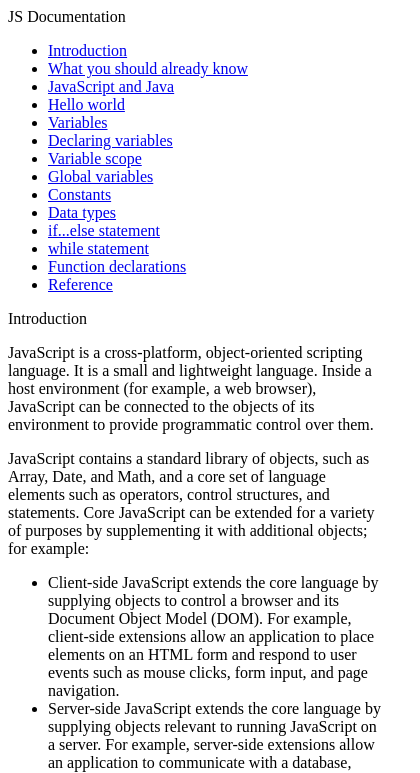
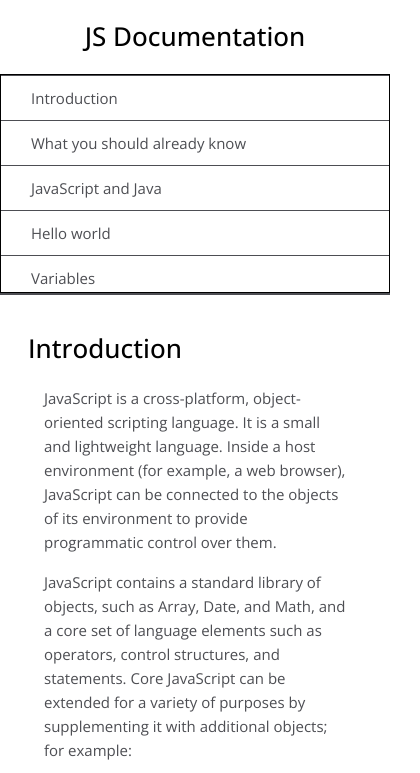
Before and after one commit to wbilashee/technical-documentation, a plain HTML site: page index.html in a window 390 px wide. Shown: the top 773 px of the page, 420 px wide, since content can reach past the window. Drawn offline with nearby package versions, Linux system fonts and the light colour scheme.

Commit message:
project done

```diff
--- a/index.html
+++ b/index.html
@@ -9,7 +9,6 @@
     <title>Technical Documentation</title>
   </head>
   <body>
-    <main id="main-doc">
     <nav id="navbar">
       <header>JS Documentation</header>
       <ul>
@@ -46,13 +45,14 @@
           <a href="#while_statement" class="nav-link">while statement</a>
         </li>
         <li>
-            <a href="#Funciton_declarations" class="nav-link"
+          <a href="#Function_declarations" class="nav-link"
             >Function declarations</a
           >
         </li>
         <li><a href="#Reference" class="nav-link">Reference</a></li>
       </ul>
     </nav>
+    <main id="main-doc">
       <section class="main-section" id="Introduction">
         <header>Introduction</header>
         <article>
@@ -411,7 +411,7 @@
           </p>
         </article>
       </section>
-      <section class="main-section" id="Funciton_declarations">
+      <section class="main-section" id="Function_declarations">
         <header>Function declarations</header>
         <article>
           <p>
--- a/styles.css
+++ b/styles.css
@@ -0,0 +1,128 @@
+@import url("https://fonts.googleapis.com/css2?family=Open+Sans:wght@300;400;500&display=swap");
+
+html {
+  box-sizing: border-box;
+  scroll-behavior: smooth;
+}
+
+*,
+*::before,
+*::after {
+  margin: 0;
+  padding: 0;
+  box-sizing: inherit;
+}
+
+body {
+  color: #4d4e53;
+  font-size: 15px;
+  min-width: 190px;
+  line-height: 1.6;
+  font-family: "Open Sans", Arial, sans-serif;
+}
+
+header {
+  color: #000;
+  font-size: 26px;
+  font-weight: 500;
+}
+
+#navbar {
+  position: fixed;
+  top: 0;
+  left: 0;
+  width: 300px;
+  height: 100%;
+  min-width: 290px;
+  border-right: solid;
+  border-color: rgba(0, 22, 22, 0.4);
+}
+
+#navbar > header {
+  margin: 1rem auto;
+  text-align: center;
+}
+
+#navbar > ul {
+  height: 88%;
+  border: none;
+  overflow-y: auto;
+  overflow-x: hidden;
+}
+
+#navbar > ul > li {
+  width: 100%;
+  list-style: none;
+  position: relative;
+  border-top: 1px solid #4d4e53;
+}
+
+#navbar > ul > li > a {
+  display: block;
+  color: #4d4e53;
+  padding: 10px 30px;
+  text-decoration: none;
+}
+
+#main-doc {
+  position: absolute;
+  top: 0;
+  left: 310px;
+  padding: 20px;
+  margin-bottom: 110px;
+}
+
+.main-section {
+  margin: 0.5rem 0.5rem 1rem;
+}
+
+.main-section article {
+  padding: 0 1rem;
+}
+
+.main-section ul {
+  padding-left: 3rem;
+}
+
+.main-section p,
+.main-section ul li {
+  margin-top: 1rem;
+}
+
+.main-section code {
+  padding: 15px;
+  display: block;
+  line-height: 2;
+  margin: 1rem 10px;
+  position: relative;
+  word-wrap: normal;
+  word-break: normal;
+  border-radius: 5px;
+  white-space: pre-line;
+  background-color: #f7f7f7;
+}
+
+@media only screen and (max-width: 815px) {
+  #navbar {
+    position: absolute;
+    top: 0;
+    left: 0;
+    z-index: 1;
+    width: 100%;
+    border: none;
+    max-height: 295px;
+    background: white;
+    border-bottom: 2px solid;
+  }
+
+  #navbar ul {
+    height: 75%;
+    border: 1px solid black;
+  }
+
+  #main-doc {
+    position: relative;
+    left: 0;
+    top: 300px;
+  }
+}
```
Lines whose indentation alone changed are shown as unchanged.
